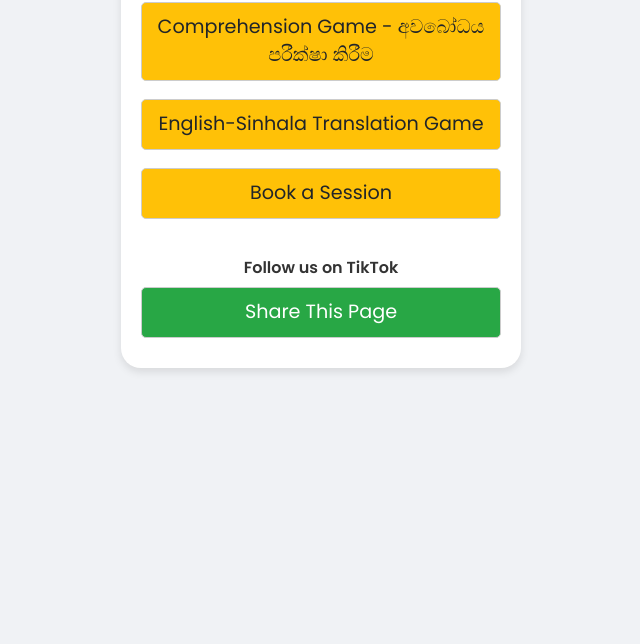
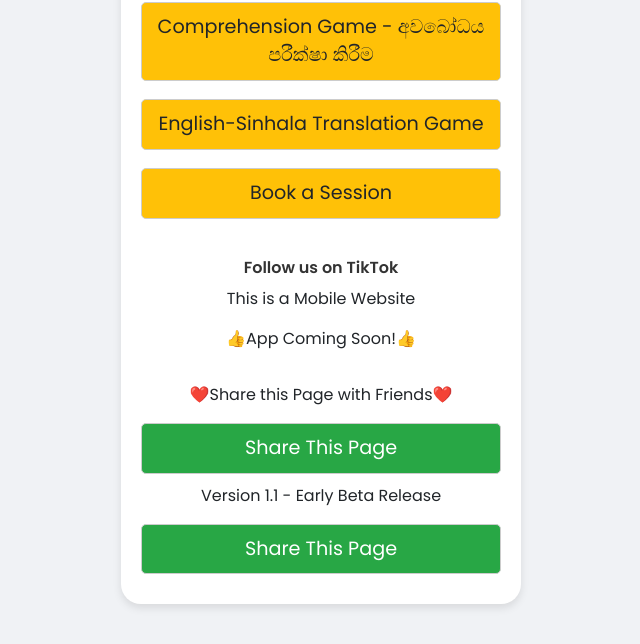
Before and after one commit to saadousman/kadda-coach, a plain HTML site: page index.html in a window 1280 px wide. Shown: the part 294-938 px from the top of the page, without its empty margins (319-959 px from the left). Before the commit the page ends 800 px from the top, so only its background shows below. Drawn offline with nearby package versions, Linux system fonts and the light colour scheme.

Commit message:
Update index.html

```diff
--- a/index.html
+++ b/index.html
@@ -361,6 +361,11 @@
         <button class="btn btn-warning btn-lg btn-block" onclick="showTranslationGame()">English-Sinhala Translation Game</button>
         <button class="btn btn-warning btn-lg btn-block" onclick="showCalendlyPage()">Book a Session</button>
         <a href="https://www.tiktok.com/@kadda.coach?_t=8mQxmejjlgt&_r=1" class="tiktok-link btn btn-link" target="_blank">Follow us on TikTok</a>
+        <p>This is a Mobile Website</p>
+        <p>👍App Coming Soon!👍<p>
+        <p>❤️Share this Page with Friends❤️</p>
+        <button class="share-btn btn btn-success btn-lg btn-block" onclick="sharePage()">Share This Page</button>
+        <p>Version 1.1 - Early Beta Release</p>
         <button class="share-btn btn btn-success btn-lg btn-block" onclick="sharePage()">Share This Page</button>
     </div>
     <div id="nameForm" class="name-form container-custom" style="display:none;">
@@ -681,7 +686,9 @@
                 setTimeout(() => {
                     correctPopup.style.display = 'none';
                     overlay.style.display = 'none';
-                    document.getElementById('nextGamePopup').style.display = 'block';
+                    if (currentGameIndex < comprehensionGamesData.length - 1) {
+                        document.getElementById('nextGamePopup').style.display = 'block';
+                    }
                 }, 2000);
             } else {
                 playSound('incorrect');
@@ -711,7 +718,9 @@
                 setTimeout(() => {
                     correctPopup.style.display = 'none';
                     overlay.style.display = 'none';
-                    document.getElementById('nextGamePopupTranslation').style.display = 'block';
+                    if (currentGameIndex < translationGamesData.length - 1) {
+                        document.getElementById('nextGamePopupTranslation').style.display = 'block';
+                    }
                 }, 2000);
             } else {
                 playSound('incorrect');
```
